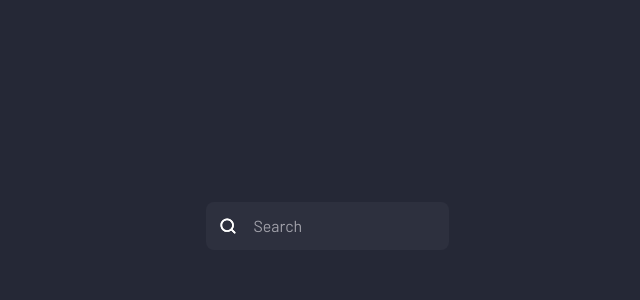
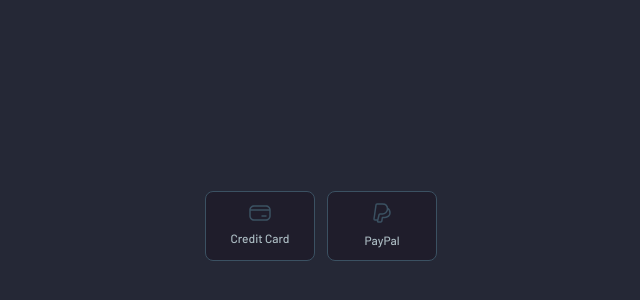
Before and after one commit to zhapar/food, a React (Create React App) app: page / in a window 1280 px wide. Shown: the part 174-474 px from the top of the page, without its empty margins (313-953 px from the left). Built offline with nearby package versions, Linux system fonts and the light colour scheme.

Commit message:
[add] card

```diff
--- a/src/App.js
+++ b/src/App.js
@@ -1,5 +1,6 @@
 import React from "react";
 import Button from "./components/Button";
+import Card from "./components/Card";
 import Input from "./components/Input";
 
 import { ReactComponent as SearchIcon } from "./icons/search.svg";
@@ -8,7 +9,9 @@ function App() {
   return (
     <div className="flex items-center justify-center h-screen">
       {/* <Button type="primary">Confirm Payment</Button> */}
-      <Input placeholder="Search" icon={<SearchIcon />} />
+      {/* <Input placeholder="Search" icon={<SearchIcon />} /> */}
+      <Card icon="card" name="Credit Card" />
+      <Card icon="paypal" name="PayPal" />
     </div>
   );
 }
--- /dev/null
+++ b/src/components/Card.jsx
@@ -0,0 +1,25 @@
+import React, { useState } from "react";
+
+// ICONS
+import { ReactComponent as CardIcon } from "../icons/card.svg";
+import { ReactComponent as PayPalIcon } from "../icons/paypal.svg";
+
+const Card = ({ icon, name }) => {
+  const CardSelectHandler = () => {
+    setCardSelect(name);
+  };
+
+  return (
+    <div
+      onClick={CardSelectHandler}
+      className="mr-3 w-110 h-70 text-sm bg-base-dark-2 flex flex-col items-center justify-center rounded cursor-pointer transition duration-150 hover:bg-base-dark-1 border border-text-dark text-text-light font-medium"
+    >
+      <span className="mb-2">
+        {icon === "paypal" ? <PayPalIcon /> : <CardIcon stroke="current" />}
+      </span>
+      <span>{name}</span>
+    </div>
+  );
+};
+
+export default Card;
--- a/tailwind.config.js
+++ b/tailwind.config.js
@@ -58,6 +58,12 @@ module.exports = {
         "1/2": "50%",
         "3/4": "75%",
       },
+      width: {
+        110: "110px",
+      },
+      height: {
+        70: "70px",
+      },
     },
   },
   variants: {
```
